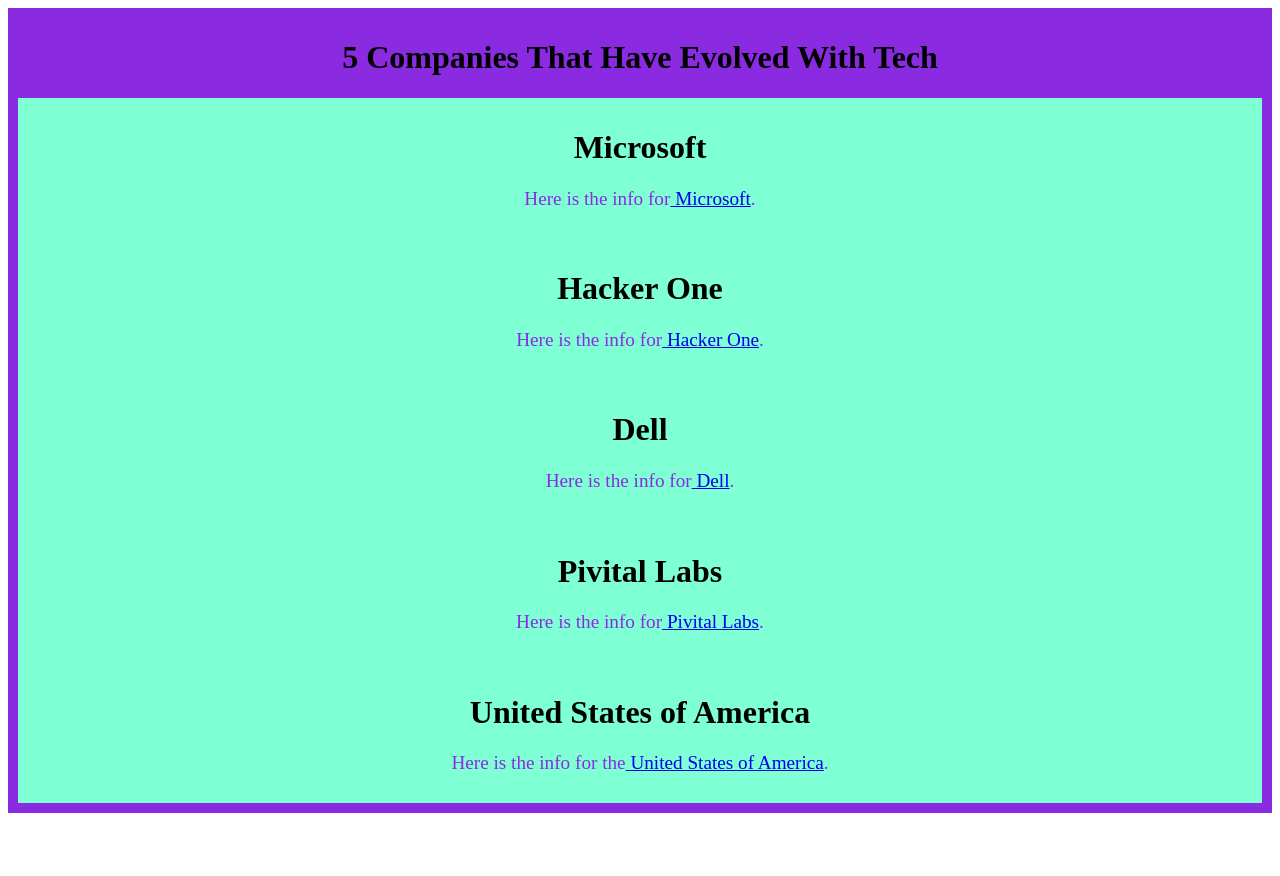
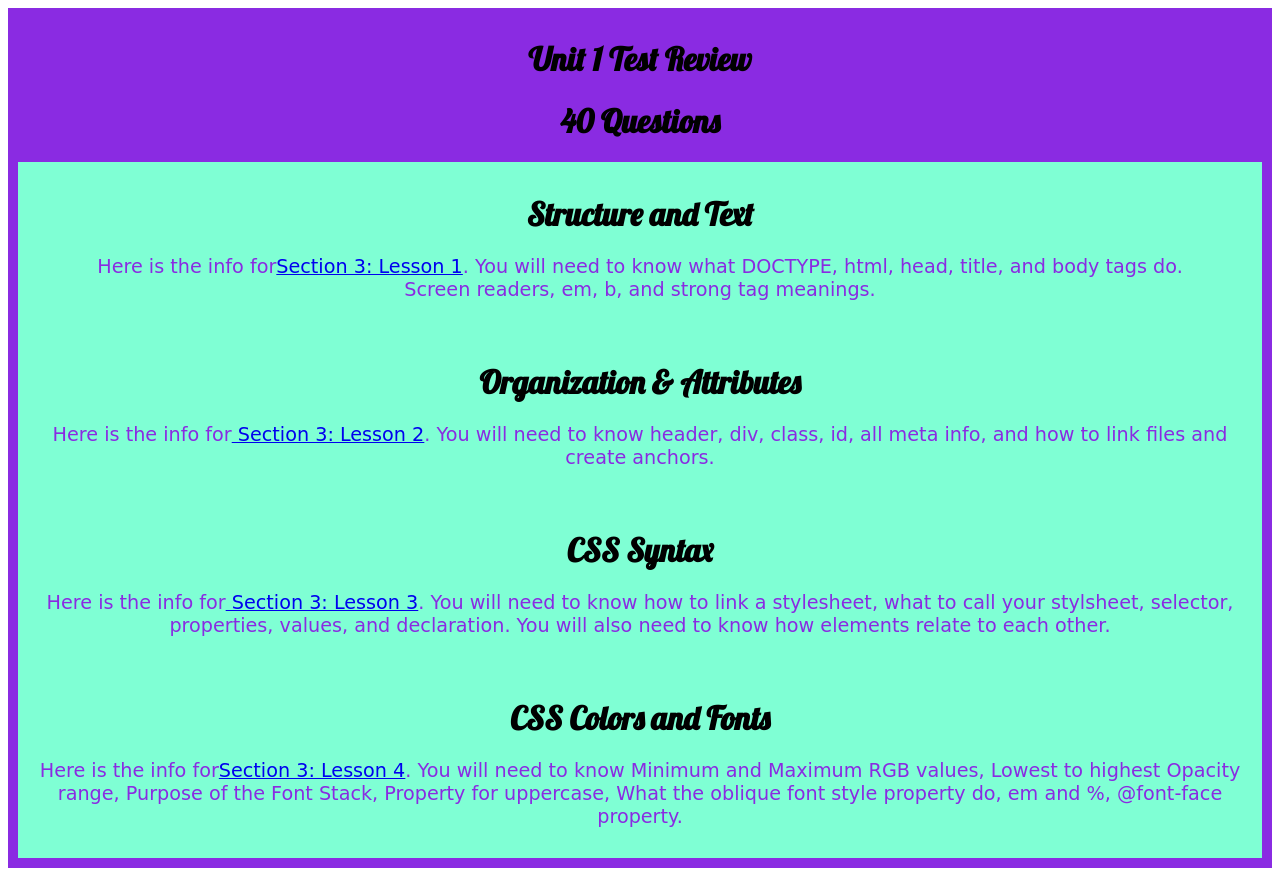
Before and after one commit to westtntrack/milestonesite-master, a plain HTML site: page index.html in a window 1280 px wide. Before the commit the page ends 821 px from the top, so only its background shows below. Drawn offline with Linux system fonts and the light colour scheme; a web font is replaced by a local one.

Commit message:
review updates

```diff
--- a/index.html
+++ b/index.html
@@ -1,5 +1,6 @@
 <!DOCTYPE html>
 <html lang="en">
+
 <head>
   <meta charset="UTF-8">
   <meta name="description" content="A site about companies in Tech">
@@ -9,38 +10,37 @@
   <meta http-equiv="X-UA-Compatible" content="ie=edge">
   <title>5 Key Milestones</title>
   <link rel="stylesheet" href="styles.css">
+  <link href="https://fonts.googleapis.com/css?family=Lobster&display=swap" rel="stylesheet">
+  <link href="https://fonts.googleapis.com/css?family=Chilanka|Gayathri|Lobster&display=swap" rel="stylesheet">
 </head>
 
 <body>
   <div class="fivemilestones">
     <header>
-        <h1>5 Companies That Have Evolved With Tech</h1>
+      <h1>Unit 1 Test Review</h1>
+      <h1>40 Questions</h1>
     </header>
 
     <div class="milestone">
-        <h1>Microsoft</h1>
-        <p>Here is the info for<a href= "https://www.mcmillanrunning.com/"> Microsoft</a>.</p>
+      <h1>Structure and Text</h1>
+      <p>Here is the info for<a href="https://app.devcatalyst.com/course/html-structure-and-text">Section 3: Lesson 1</a>. You will need to know what DOCTYPE, html, head, title, and body tags do. <br>Screen readers, em, b, and strong tag meanings.</p>
     </div>
 
     <div class="milestone">
-        <h1>Hacker One</h1>
-        <p>Here is the info for<a href= "https://www.mcmillanrunning.com/"> Hacker One</a>.</p>
+      <h1>Organization & Attributes</h1>
+      <p>Here is the info for<a href="https://app.devcatalyst.com/course/lesson-02-html-organization-and-attributes"> Section 3: Lesson 2</a>. You will need to know header, div, class, id, all meta info, and how to link files and create anchors.</p>
     </div>
 
     <div class="milestone">
-        <h1>Dell</h1>
-        <p>Here is the info for<a href= "https://www.mcmillanrunning.com/"> Dell</a>.</p>
+      <h1>CSS Syntax</h1>
+      <p>Here is the info for<a href="https://www.mcmillanrunning.com/"> Section 3: Lesson 3</a>. You will need to know how to link a stylesheet, what to call your stylsheet, selector, properties, values, and declaration. You will also need to know how elements relate to each other.</p>
     </div>
 
     <div class="milestone">
-        <h1>Pivital Labs</h1>
-        <p>Here is the info for<a href= "https://www.mcmillanrunning.com/"> Pivital Labs</a>.</p>
+      <h1>CSS Colors and Fonts</h1>
+      <p>Here is the info for<a href="https://www.mcmillanrunning.com/">Section 3: Lesson 4</a>. You will need to know Minimum and Maximum RGB values, Lowest to highest Opacity range, Purpose of the Font Stack, Property for uppercase, What the oblique font style property do, em and %, @font-face property.</p>
     </div>
 
-    <div class="milestone">
-        <h1>United States of America</h1>
-        <p>Here is the info for the<a href= "https://www.mcmillanrunning.com/"> United States of America</a>.</p>
-    </div>
 
   </div>
 
--- a/styles.css
+++ b/styles.css
@@ -2,6 +2,7 @@
     /*font-family: Coiny, Ariel, sans-serif;*/
     text-align: center;
     font-size: 200%;
+    font-family: 'Lobster', cursive, serif;
   }
 
 .fivemilestones {
@@ -13,6 +14,7 @@
 
     background-color: aquamarine;
     padding: 10px;
+    font-family: 'Chilanka', cursive, sans-serif;
   }
 
 .milestone p {
```
Lines whose indentation alone changed are shown as unchanged.
